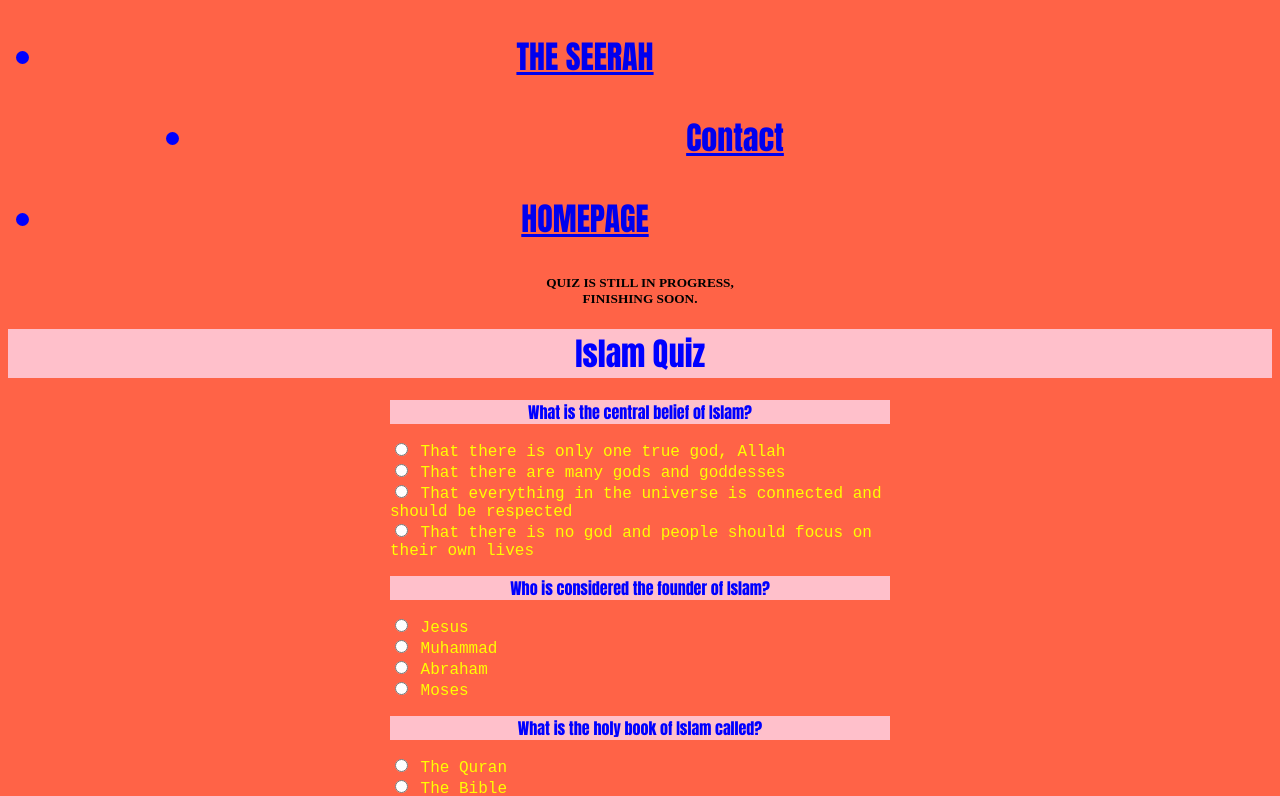
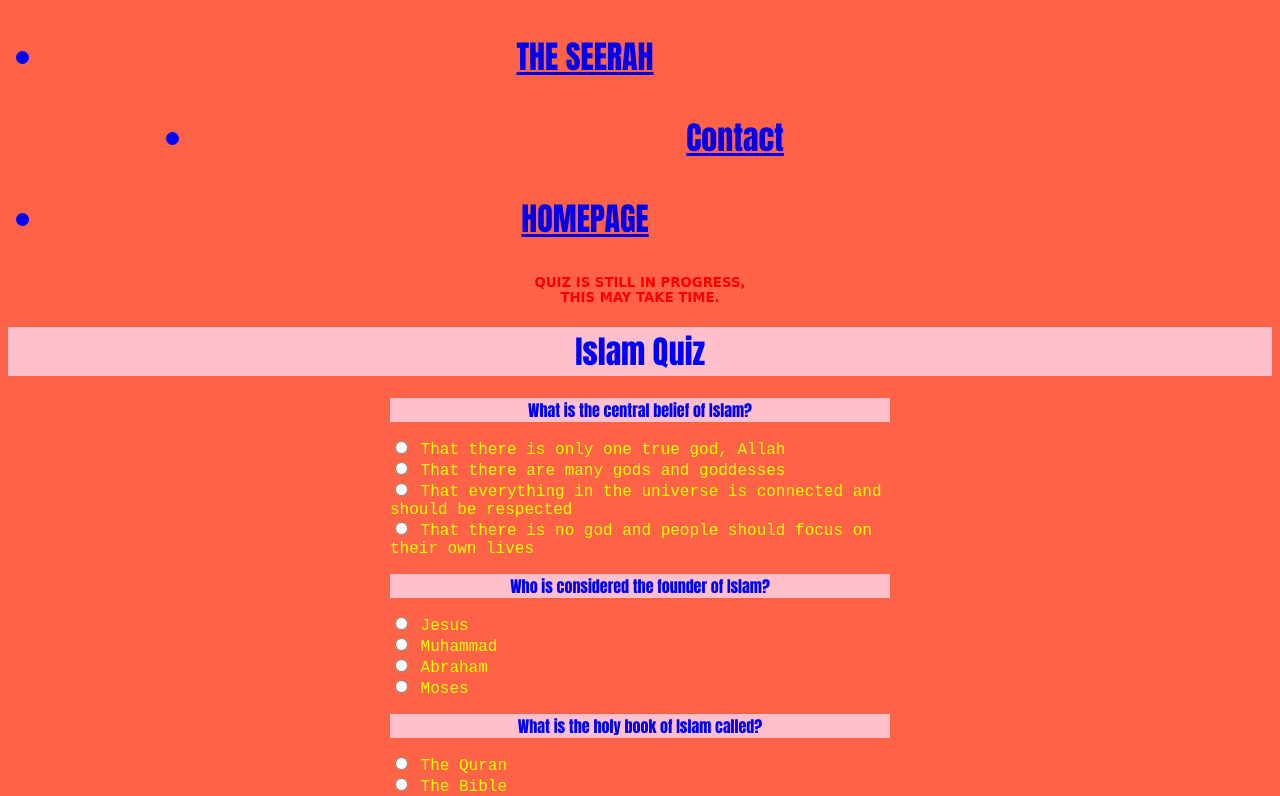
Before and after one commit to almoali/ali.dir.so, a plain HTML site: page quizislam.html in a window 1280 px wide. Shown: the top 796 px of the page. Drawn offline with Linux system fonts and the light colour scheme.

Commit message:
changes on 1234

```diff
--- a/quizislam.html
+++ b/quizislam.html
@@ -138,6 +138,11 @@
         font-size: xx-large;
 
       }
+
+      .prog {
+        color: red;
+        font-family: cursive;
+      }
     </style>
 </head>
 
@@ -163,12 +168,12 @@
       <ul>
         <li><a href="index.html">HOMEPAGE</a></li>
       </ul>
-      </nav>
+    </nav>
   </div>
 
-<h5>QUIZ IS STILL IN PROGRESS,<br>
-  FINISHING SOON.
-</h5>
+  <h5 class="prog">QUIZ IS STILL IN PROGRESS,<br>
+    THIS MAY TAKE TIME.
+  </h5>
 
   <div class="bounce" class="wobble" class="pulse" class="slide-in">
     <h1>Islam Quiz</h1>
```
